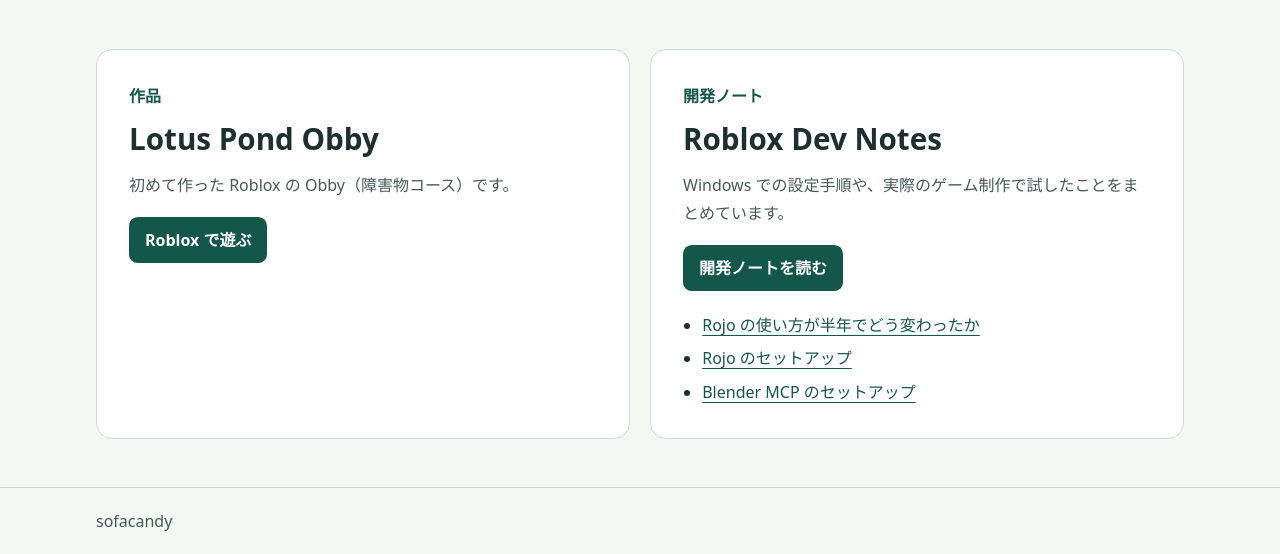
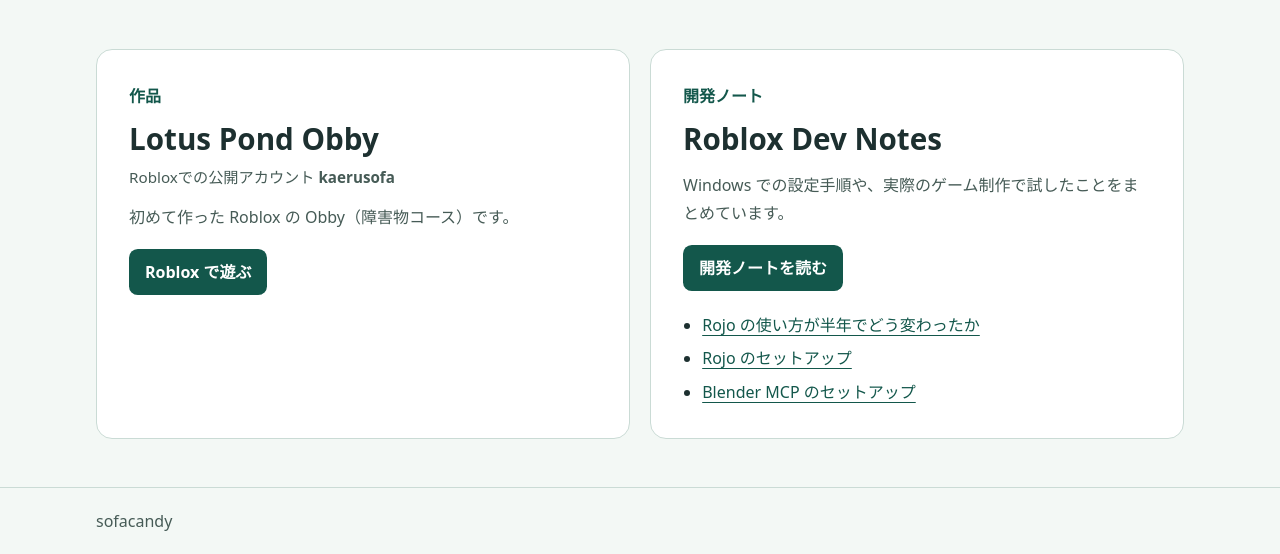
Before and after one commit to sofacandy/sofacandy.github.io, a plain HTML site: page index.html in a window 1280 px wide. Shown: the part 275-829 px from the top of the page. Drawn offline with Linux system fonts and the light colour scheme.

Commit message:
Show the Roblox publishing account on the game card

```diff
--- a/index.html
+++ b/index.html
@@ -49,6 +49,7 @@
     }
     h2 { font-size: 1rem; color: var(--accent); margin-bottom: .55rem; }
     h3 { font-size: clamp(1.45rem, 3vw, 1.85rem); line-height: 1.35; }
+    .panel .account { margin-block: .35rem 0; font-size: .95rem; }
     .panel p { margin-block: .75rem 1.15rem; color: var(--muted); }
     .button {
       display: inline-block;
@@ -89,6 +90,7 @@
       <section class="panel" id="works" aria-labelledby="works-title">
         <h2 id="works-title">作品</h2>
         <h3>Lotus Pond Obby</h3>
+        <p class="account">Robloxでの公開アカウント <strong>kaerusofa</strong></p>
         <p>初めて作った Roblox の Obby（障害物コース）です。</p>
         <a class="button" href="https://www.roblox.com/ja/games/106498879933132/Lotus-Pond-Obby">Roblox で遊ぶ</a>
       </section>
```
